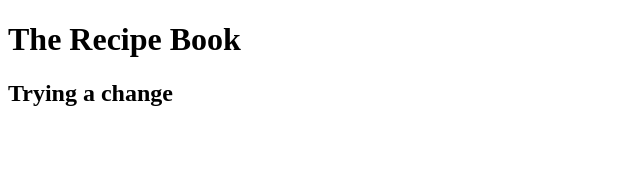
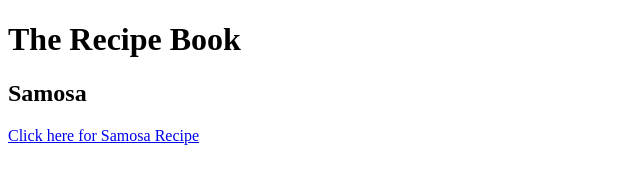
Before and after one commit to megumi30/Recipe-Book, a plain HTML site: page index.html in a window 1280 px wide. Shown: the whole page, without its empty margins (0-640 px from the left). Drawn offline with Linux system fonts and the light colour scheme.

Commit message:
Added Samosa Recipe

```diff
--- a/index.html
+++ b/index.html
@@ -8,6 +8,7 @@
 </head>
 <body>
     <h1>The Recipe Book</h1>
-    <h2>Trying a change</h2>
+    <h2>Samosa</h2>
+    <a href="./recipes/Samosa.html">Click here for Samosa Recipe</a>
 </body>
 </html>
```
